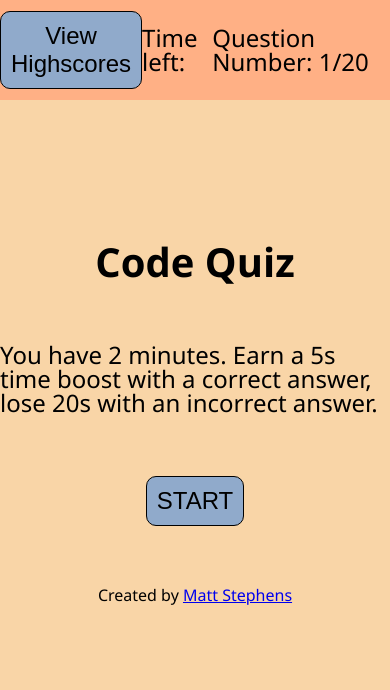
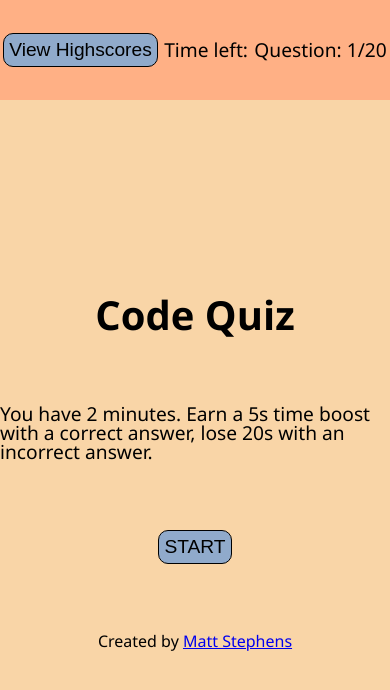
Before and after one commit to mstephen19/codeQuiz, a plain HTML site: page index.html in a window 390 px wide. Drawn offline with Linux system fonts and the light colour scheme.

Commit message:
optimize for mobile devices

```diff
--- a/index.html
+++ b/index.html
@@ -16,9 +16,9 @@
                 <button id="viewHighscores">View Highscores</button>
             </div>
             <p>Time left: <span id="timer"></span></p>
-            <p>Question Number: <span id="totalAnswered">1</span>/20</p>
+            <p>Question: <span id="totalAnswered">1</span>/20</p>
         </header>
-
+        <div id="headerSpaceMobile"></div>
         <div id="startScreenContainer">
             <h1 class="title">Code Quiz</h1>
             <p>You have 2 minutes. Earn a 5s time boost with a correct answer, lose 20s with an incorrect answer.</p>
--- a/logic.js
+++ b/logic.js
@@ -21,7 +21,6 @@ const scoreNotifier = document.getElementById("scoreContainer");
 // Declare global variables
 let questionIndex = 0;
 let score = 0;
-let totalAnswered = 0;
 let secondsLeft = 121;
 
 let scoresArray = [];
@@ -52,10 +51,10 @@ const theQuiz = [
     question:
       'In order to change the content of an HTML element with an ID of "description," which syntax could be used?',
     answers: [
-      'document.querySelector("description").innerHTML = "New text"',
-      'document.getElement("#description").innerHTML = "New text"',
-      'document.createElement("description").textContent = "New text"',
-      'document.querySelector("#description").innerHTML = "New text"',
+      'querySelector("description")',
+      'getElement("#description")',
+      'createElement("description")',
+      'querySelector("#description")',
     ],
     correctAnswer:
       'document.querySelector("#description").innerHTML = "New text"',
@@ -292,19 +291,18 @@ function loadHighscores() {
   scoreNotifier.style.display = "none";
   highScoresBox.style.display = "flex";
   if (typeof localStorage.getItem("scores") == "object") {
-    document.getElementById('nameTitle').style.display = "none";
-    document.getElementById('scoreTitle').style.display = "none";
+    document.getElementById("nameTitle").style.display = "none";
+    document.getElementById("scoreTitle").style.display = "none";
     var noScores = document.createElement("h1");
     noScores.textContent = "You don't have any highscores yet!";
     noScores.style.fontSize = "3rem";
     noScores.style.fontWeight = "bold";
     highScoresBox.appendChild(noScores);
   } else {
-    document.getElementById('nameTitle').style.display = "flex";
-    document.getElementById('scoreTitle').style.display = "flex";
+    document.getElementById("nameTitle").style.display = "flex";
+    document.getElementById("scoreTitle").style.display = "flex";
     var theHighScores = JSON.parse(localStorage.getItem("scores"));
     for (let i = 0; i < theHighScores.length; i++) {
-
       var newNameBox = document.createElement("div");
       var newScoreBox = document.createElement("div");
 
@@ -313,14 +311,14 @@ function loadHighscores() {
 
       newNameBox.style.display = "flex";
       newNameBox.style.width = "50%";
-      newNameBox.style.justifyContent = "center"
-      newNameBox.style.alignItems = "center"
+      newNameBox.style.justifyContent = "center";
+      newNameBox.style.alignItems = "center";
       newNameBox.style.paddingTop = "10px";
 
       newScoreBox.style.display = "flex";
       newScoreBox.style.width = "50%";
-      newScoreBox.style.justifyContent = "center"
-      newScoreBox.style.alignItems = "center"
+      newScoreBox.style.justifyContent = "center";
+      newScoreBox.style.alignItems = "center";
       newScoreBox.style.paddingTop = "10px";
 
       var forName = document.createElement("h3");
--- a/style.css
+++ b/style.css
@@ -75,7 +75,7 @@ h4 {
     background: rgb(194, 194, 194);
     font-size: 1.5rem;
     text-align: center;
-    width: 20vw;
+    width: 30vw;
     height: 10vh;
 }
 
@@ -126,6 +126,10 @@ button {
     padding: 10px;
     transition: all 0.2s linear;
     cursor: pointer;
+    display: flex;
+    flex-wrap: wrap;
+    justify-content: center;
+    align-items: center;
 }
 
 button:hover {
@@ -140,3 +144,30 @@ button:active {
 p {
     font-size: 1.5rem;
 }
+
+h4 {
+    text-align: center;
+}
+
+@media screen and (max-width: 667px) {
+    button {
+        padding: 5px;
+        font-size: 1.2rem;
+    }
+    p {
+        font-size: 1.2rem;
+    }
+    #quizContainer {
+        height: 100vh;
+    }
+    #question {
+        font-size: 1.3rem;
+    }
+    #headerSpaceMobile {
+        width: 100%;
+        height: 100px;
+    }
+    #getName {
+        width: 45vw;
+    }
+}
```
